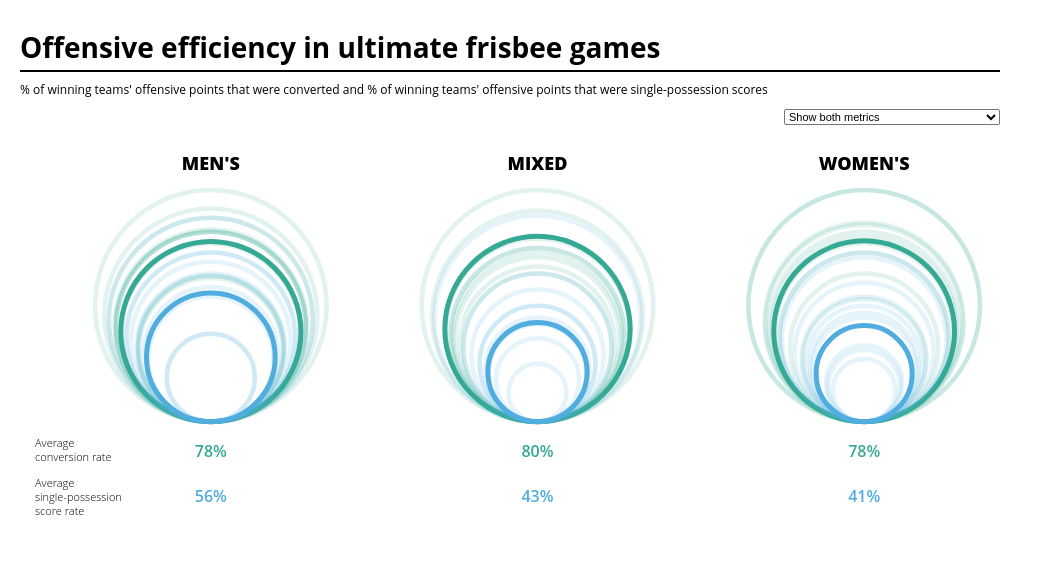
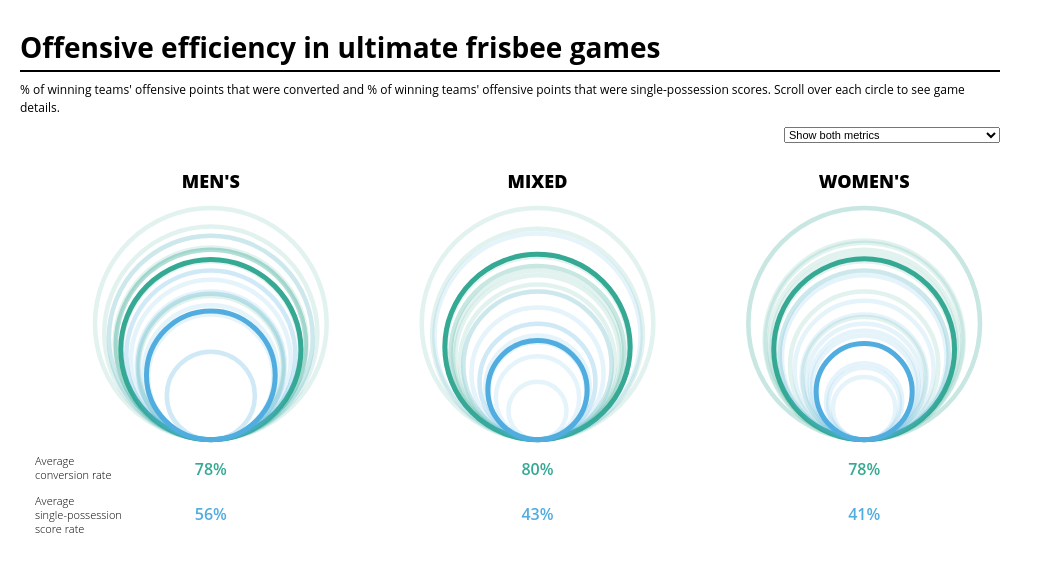
Before and after one commit to namisumida/oefficiency, a plain HTML site: page index.html in a window 1280 px wide. Shown: the whole page, without its empty margins (0-1043 px from the left). Drawn offline with nearby package versions, Linux system fonts and the light colour scheme.

Commit message:
Adding scrollover instructions

```diff
--- a/index.html
+++ b/index.html
@@ -18,7 +18,7 @@
 			<line id="intro-line" x1="0" x2="1000" y1="10" y2="10">
 		</svg>
 		<div id="subtitle-container">
-			<p class="intro-text" id="subtitle">% of winning teams' offensive points that were converted and % of winning teams' offensive points that were single-possession scores</p>
+			<p class="intro-text" id="subtitle">% of winning teams' offensive points that were converted and % of winning teams' offensive points that were single-possession scores. Scroll over each circle to see game details.</p>
 		</div>
 	</section>
 	<section id="graphic-section">
```
